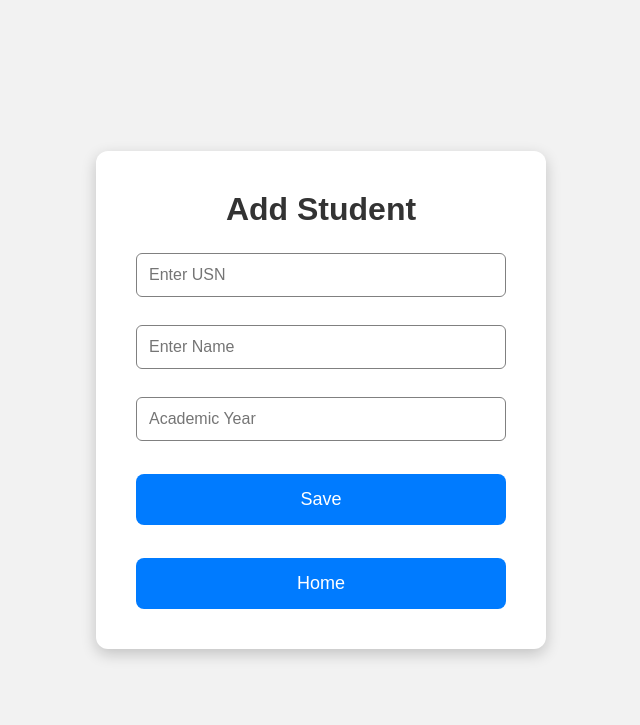
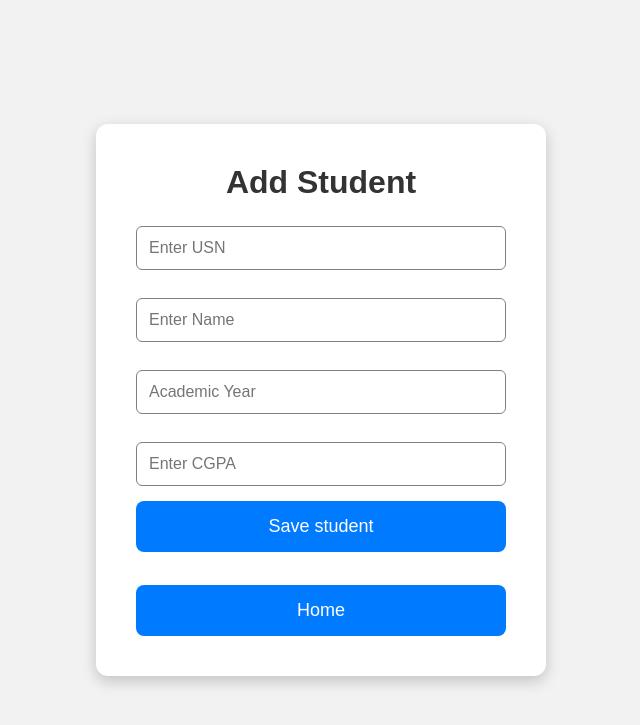
Before and after one commit to pavithragowda05/Student-Management-System, a Flask app: page /add in a window 1280 px wide. Shown: the top 725 px of the page, without its empty margins (319-959 px from the left). Run offline with Flask 3, Linux system fonts and the light colour scheme.

Commit message:
Implement add student form submission using Flask

```diff
--- a/App.py
+++ b/App.py
@@ -1,4 +1,4 @@
-from flask import Flask, render_template
+from flask import Flask, render_template , request
 
 app = Flask(__name__)
 
@@ -18,5 +18,15 @@ def update():
 def display():
     return render_template("display.html")
 
+@app.route("/save", methods=["POST"])
+def save():
+    usn = request.form["usn"]
+    name = request.form["name"]
+    year = request.form["year"]
+    # Write the student data to a file or database
+    with open("studentdata.txt", "a") as file:
+        file.write(f"{usn},{name},{year}\n")
+    return render_template("index.html")
+
 if __name__ == "__main__":
     app.run(debug=True)
--- a/templates/add.html
+++ b/templates/add.html
@@ -10,19 +10,20 @@
 </head>
 
 <body>
-
+<form action="/save" method="POST">
 <div class="container">
 
 <h1>Add Student</h1>
 
-<input type="text" placeholder="Enter USN"><br><br>
+<input type="text" name="usn" placeholder="Enter USN"><br><br>
 
-<input type="text" placeholder="Enter Name"><br><br>
+<input type="text" name="name" placeholder="Enter Name"><br><br>
 
-<input type="text" placeholder="Academic Year"><br><br>
+<input type="text" name="year" placeholder="Academic Year"><br><br>
 
+<input type="text" name="cgpa" placeholder="Enter CGPA">
 
-<button>Save</button>
+<button type="submit">Save student</button>
 
 <br><br>
 
@@ -31,7 +32,7 @@
 </a>
 
 </div>
-
+</form>
 </body>
 
 </html>
```
